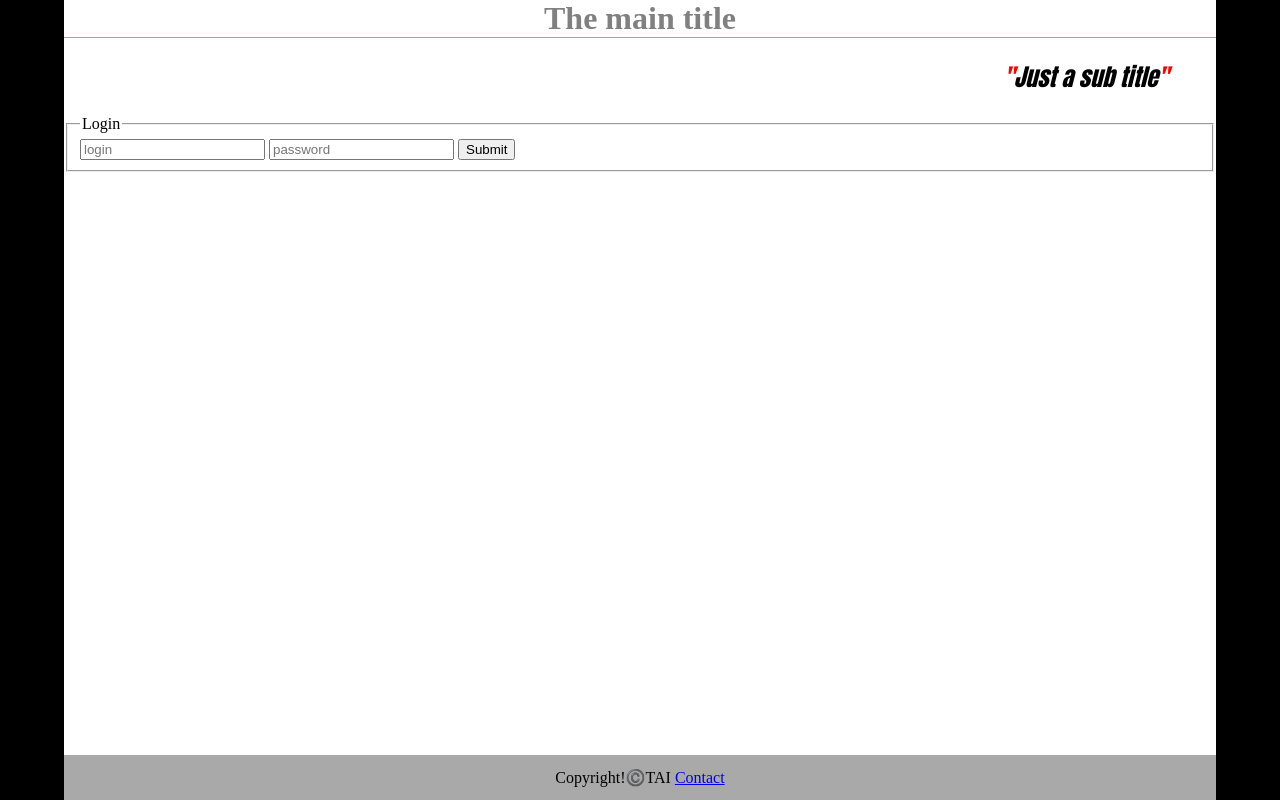
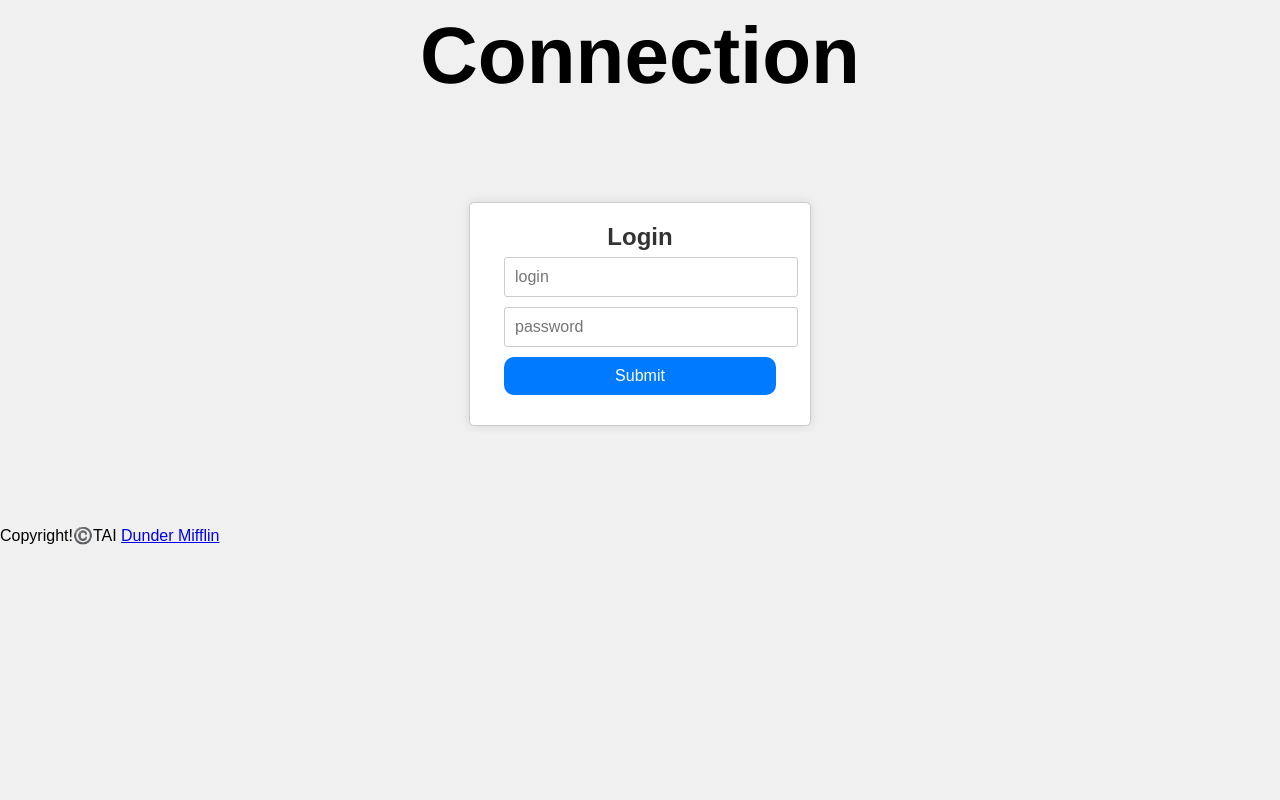
Before and after one commit to DrX4000/DunderMifflin, a PHP site: page /loginController.php in a window 1280 px wide. Run offline with PHP 8.4, Linux system fonts and the light colour scheme.

Commit message:
Changes Stocks

```diff
--- a/model/php/UserModel.php
+++ b/model/php/UserModel.php
@@ -28,16 +28,16 @@ class UserModel extends DBModel {
         }
         // The request uses the MD5() functions since password should not be stored
         // without any protection in the database (i.e., use MD5() to store and retrieve passwords)
-        $request = "SELECT * FROM user WHERE login=:login AND password=MD5(:password)";
+        $request = "SELECT * FROM user WHERE login=:login AND mot_de_passe=MD5(:mot_de_passe)";
         $statement = $this->db->prepare($request);
         $statement->execute([
             "login" => $login,
-            "password" => $password
+            "mot_de_passe" => $password
         ]);
         $entries = $statement->fetchAll();
         if (count($entries) == 1) {
-            $result["firstname"] = $entries[0]['firstname'];
-            $result["lastname"] = $entries[0]['lastname'];
+            $result["prenom"] = $entries[0]['prenom'];
+            $result["nom"] = $entries[0]['nom'];
             $result["id"] = $entries[0]['id'];
         }
         return $result;
--- a/model/php/env_settings.php
+++ b/model/php/env_settings.php
@@ -2,7 +2,7 @@
 
 // if we are in the local environment
 $host = "localhost";
-$dbname = "tai";
+$dbname = "niveaudestock";
 $user = "root";
 $pwd = "";
 
--- a/view/php/includes.php
+++ b/view/php/includes.php
@@ -10,8 +10,7 @@
     function include_header() {
         ?>
         <header>
-            <h1>The main title</h1>
-            <h2>Just a sub title</h2>
+            <h1>Connection</h1>
         </header>
         <?php
     }
@@ -20,7 +19,7 @@
     function include_footer() {
         ?>
         <footer>
-            Copyright!©️TAI <a href="mailto:">Contact</a>
+            Copyright!©️TAI <a href="mailto:">Dunder Mifflin</a>
         </footer>
         <?php
     }
--- a/view/php/loginExample.php
+++ b/view/php/loginExample.php
@@ -19,7 +19,7 @@
     <head>
         <meta charset="UTF-8">
         <meta name="viewport" content="width=device-width, initial-scale=1.0">
-        <link rel="stylesheet" href="view/css/example.css">
+        <link rel="stylesheet" href="view/css/example2.css">
         <title>Login Example</title>
     </head>
     <body>
--- /dev/null
+++ b/view/php/view/css/example2.css
@@ -0,0 +1,66 @@
+body {
+    font-family: Arial, sans-serif;
+    margin: 0;
+    padding: 0;
+    background-color: #f0f0f0;
+}
+
+h1 {
+    text-align: center;
+    font-size: 5em;
+    font-family: 'Franklin Gothic Medium', 'Arial Narrow', Arial, sans-serif;
+    color: rgb(0, 0, 0);
+    margin-top: 10px;
+}
+
+form {
+    width: 300px;
+    margin: 100px auto;
+    padding: 20px;
+    background-color: #fff;
+    border: 1px solid #ccc;
+    border-radius: 5px;
+    box-shadow: 0 0 10px rgba(0,0,0,0.1);
+}
+
+fieldset {
+    border: 0;
+}
+
+legend {
+    font-size: 1.5em;
+    font-weight: bold;
+    text-align: center;
+    color: #333;
+}
+
+input[type="text"], input[type="password"] {
+    width: 100%;
+    padding: 10px;
+    margin-bottom: 10px;
+    border: 1px solid #ccc;
+    border-radius: 3px;
+    font-size: 1em;
+}
+
+button[type="submit"] {
+    width: 100%;
+    padding: 10px;
+    background-color: #007BFF;
+    color: #fff;
+    border: 0;
+    border-radius: 10px;
+    font-size: 1em;
+    cursor: pointer;
+}
+
+button[type="submit"]:hover {
+    background-color: #0056b3;
+}
+
+.error-message {
+    color: red;
+    font-size: 0.9em;
+    text-align: center;
+    margin-bottom: 10px;
+}
```
Also changed, not shown: view/php/index.php (added, +24 -0 lines), view/php/logInOut.php (added, +65 -0 lines), view/php/view/css/example1.css (added, +58 -0 lines), view/php/Images/logo.png (added).
